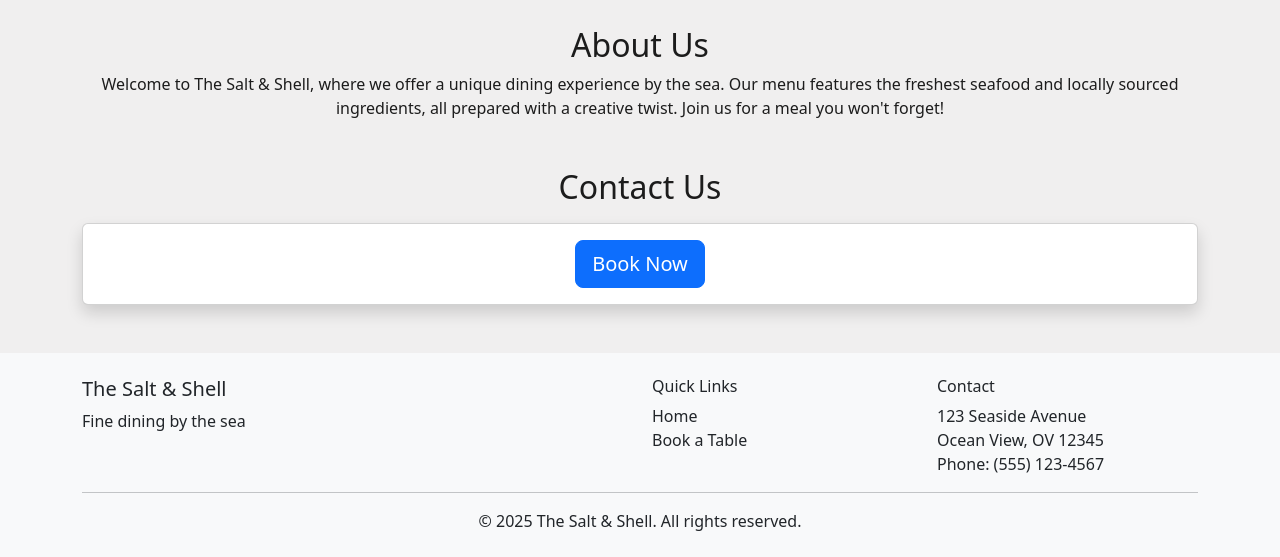
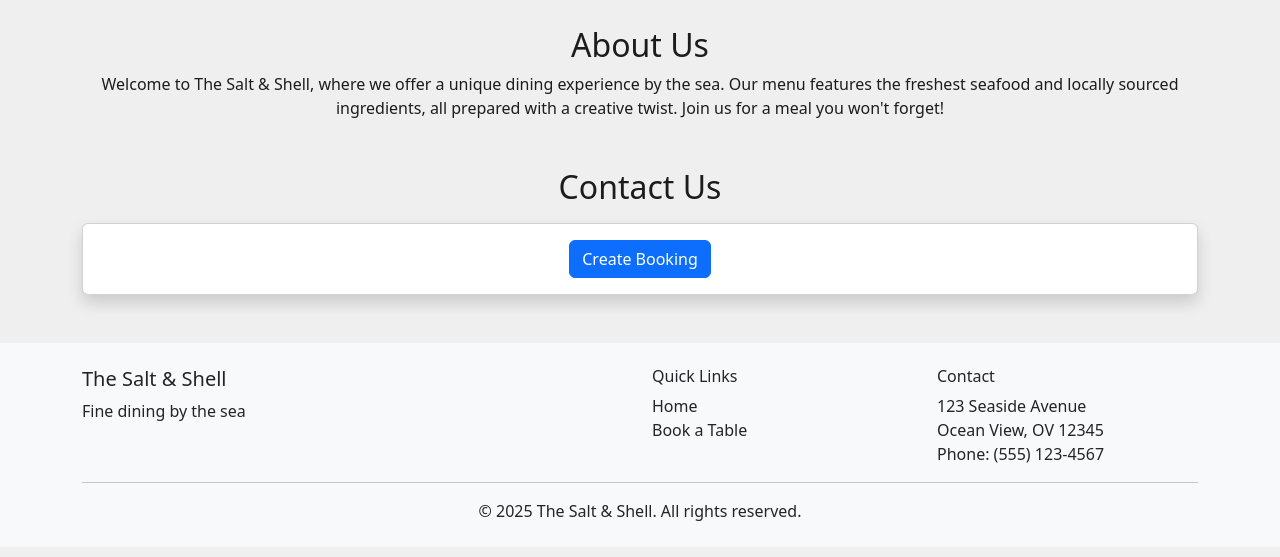
Before and after one commit to Pezz-x/The_Salt_and_Shell, a Django app: page / in a window 1280 px wide. Shown: the part 913-1470 px from the top of the page. After the commit the page ends 1434 px from the top, so only its background shows below. Run offline with Django 5.2, Linux system fonts and the light colour scheme; some libraries are stand-ins or nearby versions.

Commit message:
REFINE: Update booking button text for clarity

```diff
--- a/the_salt_and_shell/templates/home.html
+++ b/the_salt_and_shell/templates/home.html
@@ -19,7 +19,7 @@
     <h2 class="mt-5">Contact Us</h2>
     <div class="card shadow mt-3">
         <div class="card-body">
-            <a href="{% url 'booking:create' %}" class="btn btn-primary btn-lg">Book Now</a>
+            <a href="{% url 'booking_create' %}" class="btn btn-primary">Create Booking</a>
         </div>
     </div>
 </div>
```
